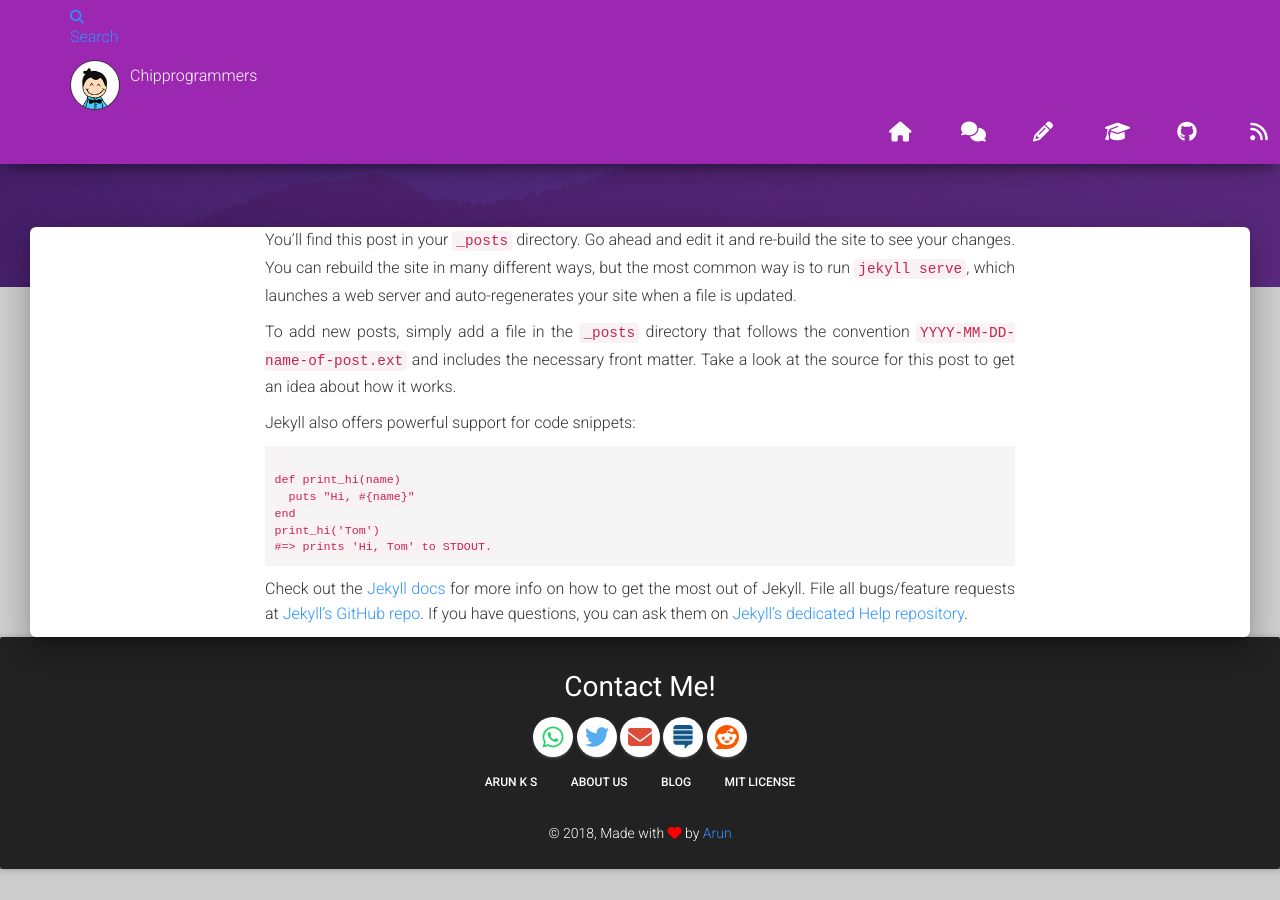
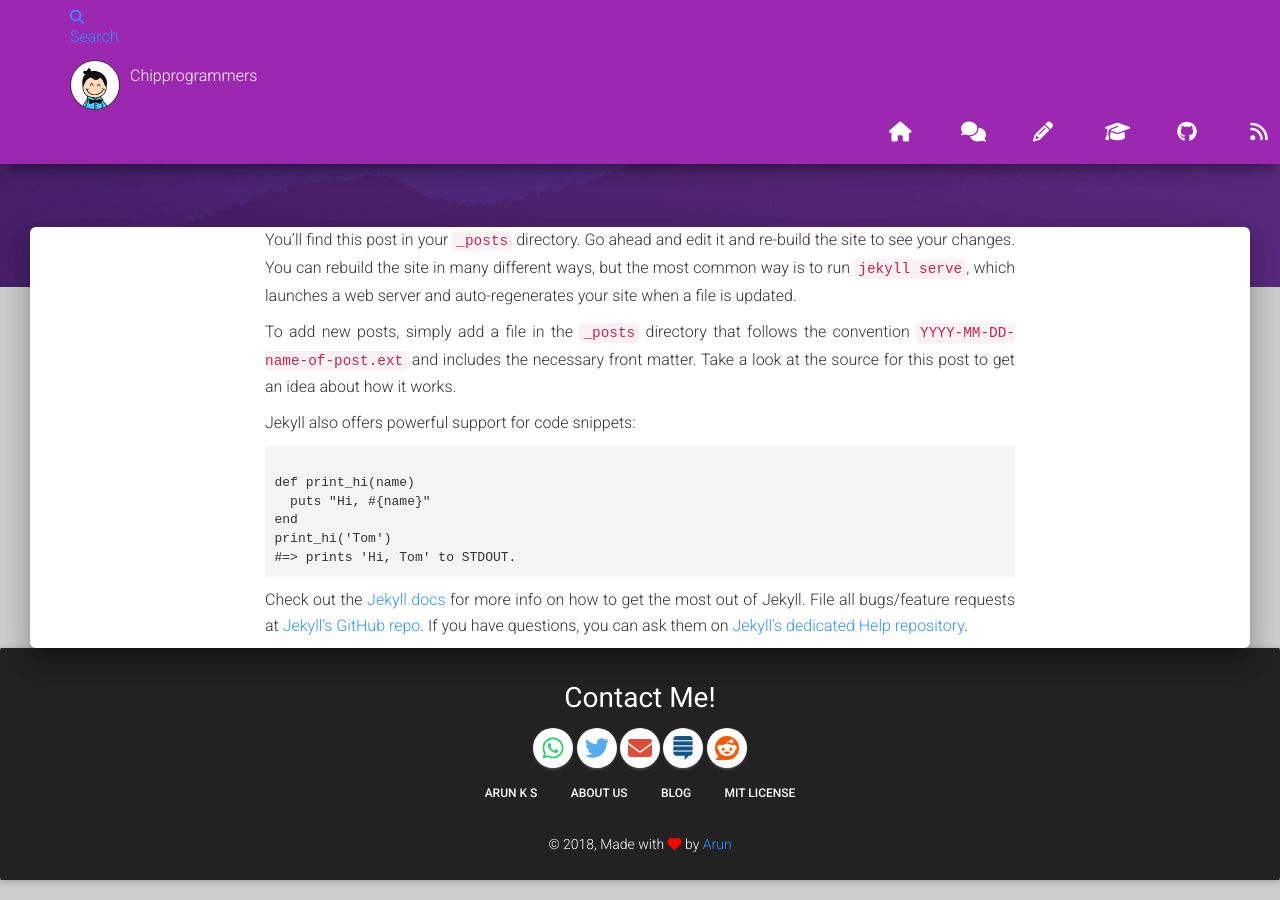
Before and after one commit to tip4programs/imbue, a Jekyll site: the page built from _posts/2016-04-24-welcome-to-jekyll.md, in a window 1280 px wide and 900 px high, scrolled down 523 px. Built offline with Jekyll 4.4.1, drawn with Linux system fonts in a browser that asks for light colours; nearby versions of some CDN libraries.

Commit message:
Update syntax_highlight.css

```diff
--- a/asset/css/syntax_highlight.css
+++ b/asset/css/syntax_highlight.css
@@ -29,14 +29,14 @@ pre {
     background-color: #f5f5f5;
 }
 
-/* pre code {
+    pre code {
     padding: 0;
     font-size: inherit;
     color: inherit;
     white-space: pre-wrap;
     background-color: transparent;
     border-radius: 0
-} */
+}
 
 .highlight .hll { background-color: #49483e }
 .highlight  { background: #272822; color: #f8f8f2 }
```
